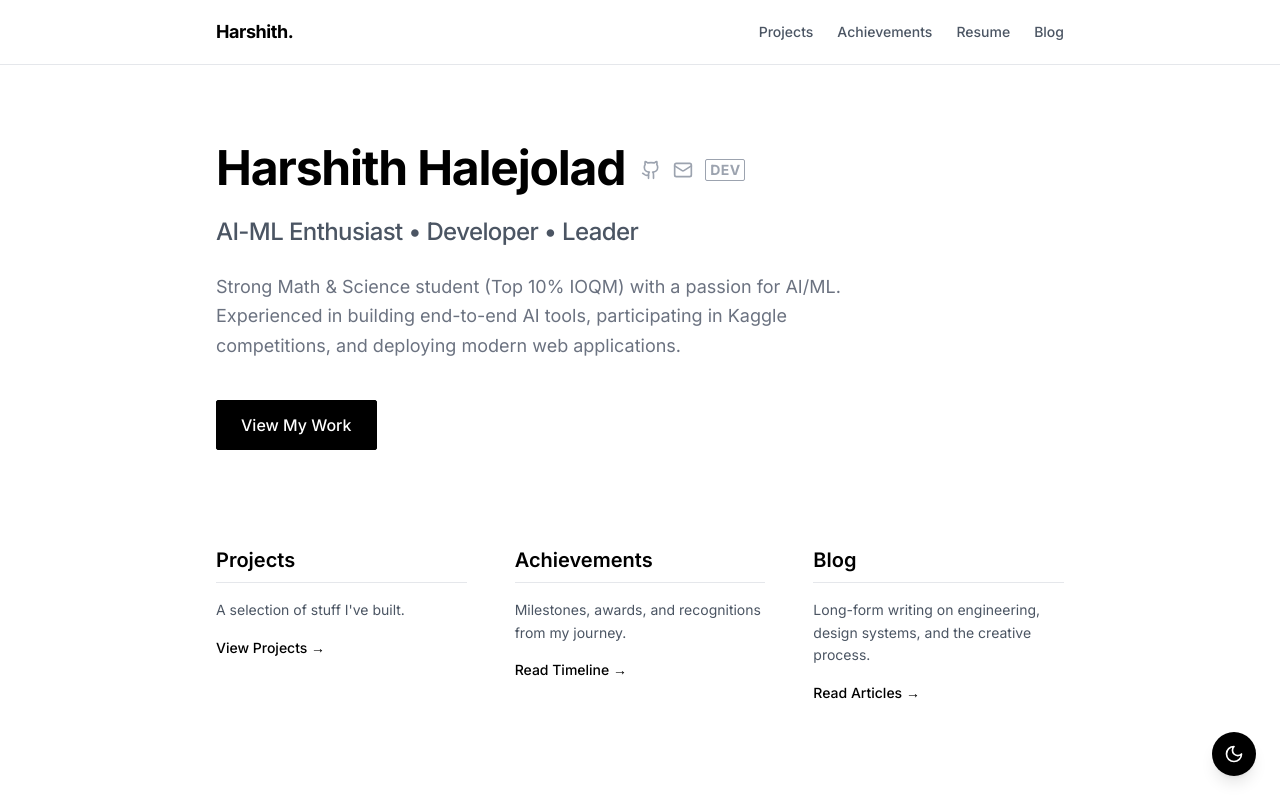
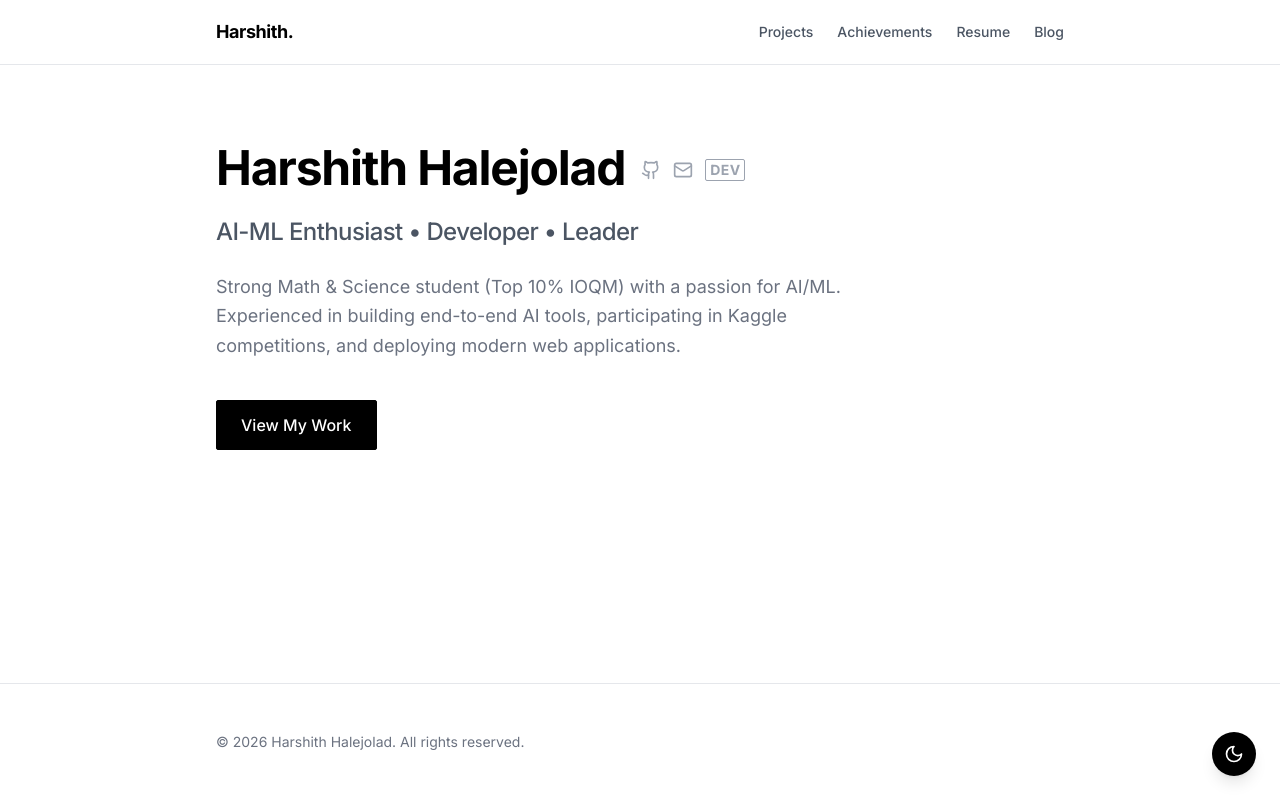
Before and after one commit to Antiproton2023/HarshithHalejolad-Portfolio, a Next.js app: page / in a window 1280 px wide. Shown: the top 800 px of the page. Built offline with nearby package versions, Linux system fonts and the light colour scheme.

Commit message:
design: remove redundant home page teaser boxes

```diff
--- a/app/page.tsx
+++ b/app/page.tsx
@@ -3,7 +3,6 @@ import { getMarkdownFile } from "@/lib/markdown";
 
 export default async function Home() {
   const hero = await getMarkdownFile("home/hero.md");
-  const teasers = await getMarkdownFile("home/teasers.md");
 
   return (
     <div className="flex flex-col gap-24 mt-12 animate-in fade-in slide-in-from-bottom-4 duration-700 ease-in-out">
@@ -47,57 +46,6 @@ export default async function Home() {
           </Link>
         </div>
       </section>
-
-      {/* Teasers Section */}
-      <section className="grid gap-12 md:grid-cols-3">
-        {/* Projects */}
-        <div className="space-y-4 group">
-          <h2 className="text-xl font-semibold border-b border-gray-200 dark:border-gray-800 pb-2">
-            {teasers.frontmatter.projects_title as string}
-          </h2>
-          <p className="text-gray-600 dark:text-gray-400 text-sm leading-relaxed">
-            {teasers.frontmatter.projects_description as string}
-          </p>
-          <Link
-            href={teasers.frontmatter.projects_link as string}
-            className="inline-block text-sm font-medium text-black group-hover:underline underline-offset-4"
-          >
-            View Projects →
-          </Link>
-        </div>
-
-        {/* Achievements */}
-        <div className="space-y-4 group">
-          <h2 className="text-xl font-semibold border-b border-gray-200 dark:border-gray-800 pb-2">
-            {teasers.frontmatter.achievements_title as string}
-          </h2>
-          <p className="text-gray-600 dark:text-gray-400 text-sm leading-relaxed">
-            {teasers.frontmatter.achievements_description as string}
-          </p>
-          <Link
-            href={teasers.frontmatter.achievements_link as string}
-            className="inline-block text-sm font-medium text-black group-hover:underline underline-offset-4"
-          >
-            Read Timeline →
-          </Link>
-        </div>
-
-        {/* Blog */}
-        <div className="space-y-4 group">
-          <h2 className="text-xl font-semibold border-b border-gray-200 dark:border-gray-800 pb-2">
-            {teasers.frontmatter.blog_title as string}
-          </h2>
-          <p className="text-gray-600 dark:text-gray-400 text-sm leading-relaxed">
-            {teasers.frontmatter.blog_description as string}
-          </p>
-          <Link
-            href={teasers.frontmatter.blog_link as string}
-            className="inline-block text-sm font-medium text-black group-hover:underline underline-offset-4"
-          >
-            Read Articles →
-          </Link>
-        </div>
-      </section>
     </div>
   );
 }
```
